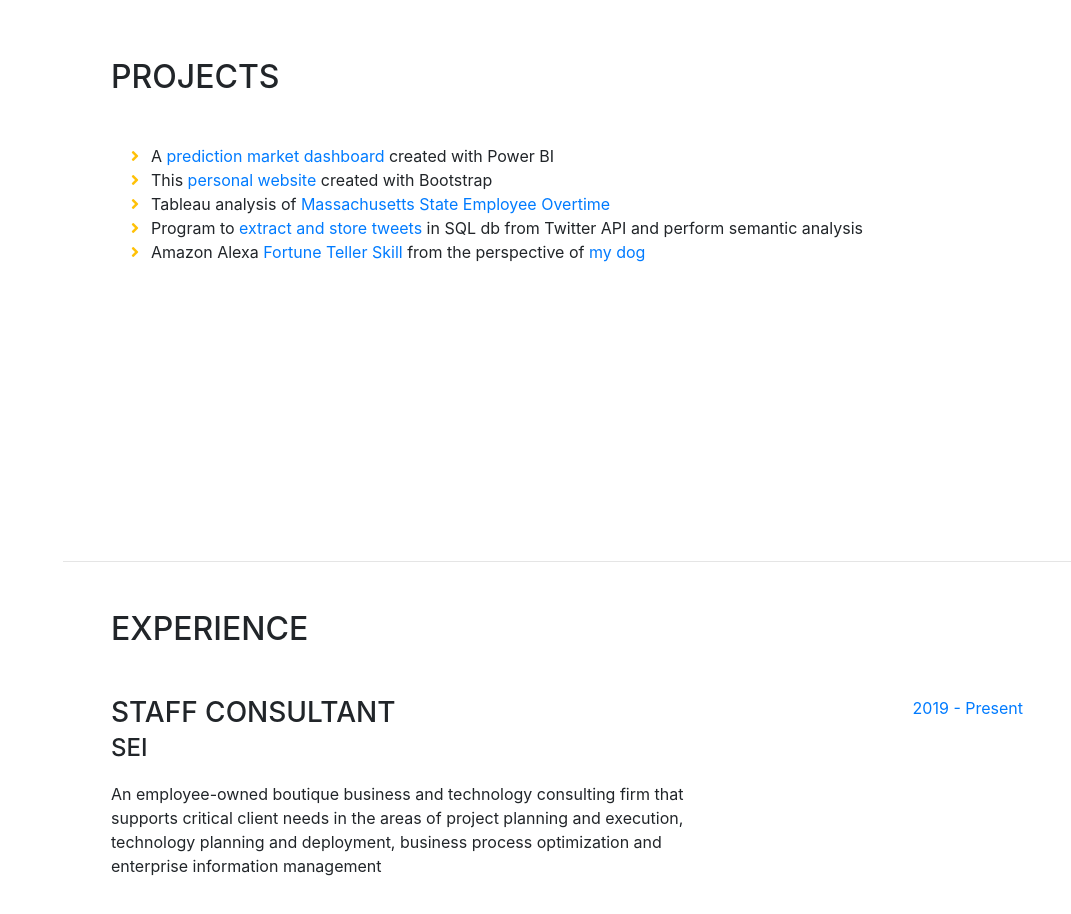
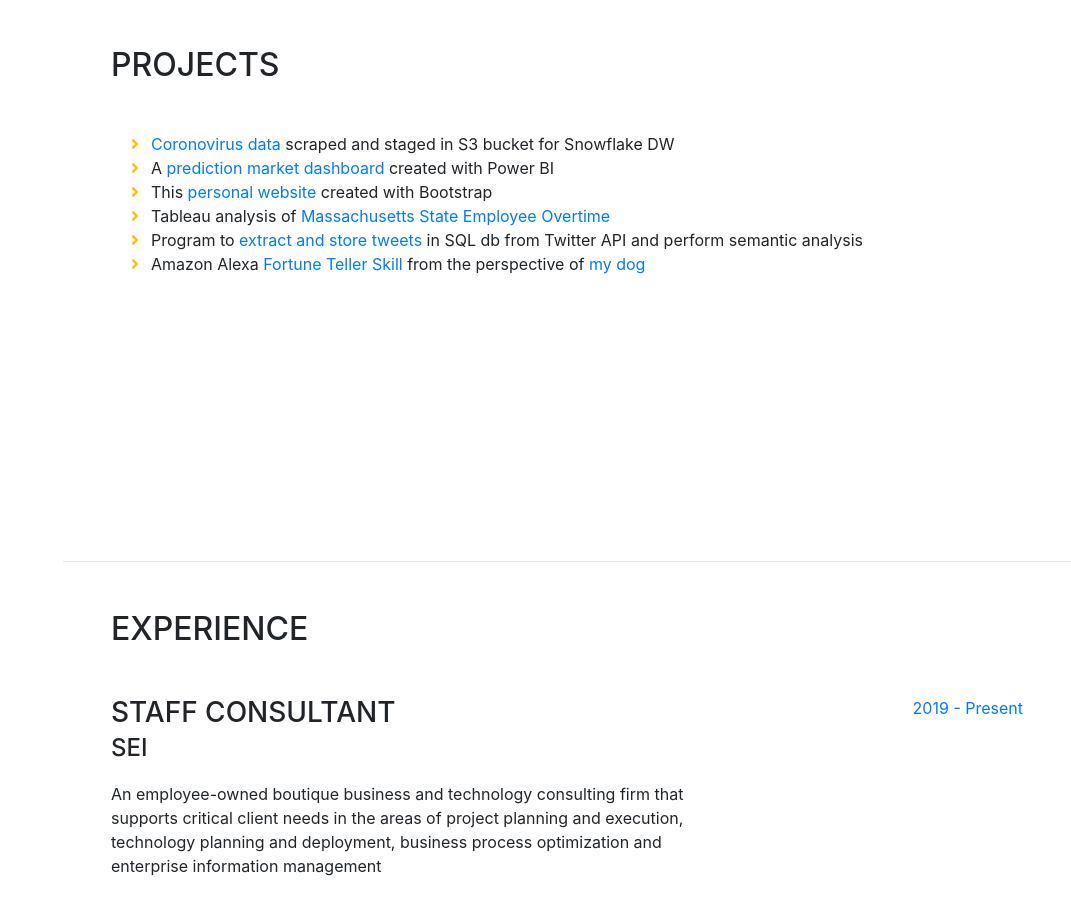
Before and after one commit to pdellagrotte/pdellagrotte.github.io, a website with bundled scripts: page index.html in a window 1280 px wide. Shown: the part 1040-1954 px from the top of the page, without its empty margins (209-1280 px from the left). Built offline with nearby package versions, Linux system fonts and the light colour scheme; a web font is replaced by a local one.

Commit message:
Add new project with image

```diff
--- a/index.html
+++ b/index.html
@@ -97,6 +97,10 @@
         <div class="my-auto">
           <h2 class="mb-5">Projects</h2>
           <ul class="fa-ul mb-0">
+            <li>
+              <i class="fa-li fa fa-angle-right text-warning"></i>
+              <a href="img/covid-db-conceptual-diagram.jpg">Coronovirus data</a> scraped and staged in S3 bucket for Snowflake DW</li>
+            <li>
             <li>
               <i class="fa-li fa fa-angle-right text-warning"></i>
               A <a href="https://app.powerbi.com/view?r=eyJrIjoiYjY0YTkyOWQtN2JjNS00NTdhLTg4MGUtYWZiN2JkYmUzYjc5IiwidCI6ImRkNjk2ZjllLWJlYjEtNGNlYi1hNjk0LTg5ZTIzNTcyM2EyYSIsImMiOjZ9">prediction market dashboard</a> created with Power BI</li>
```
Also changed, not shown: img/covid-db-conceptual-diagram.jpg (added).
